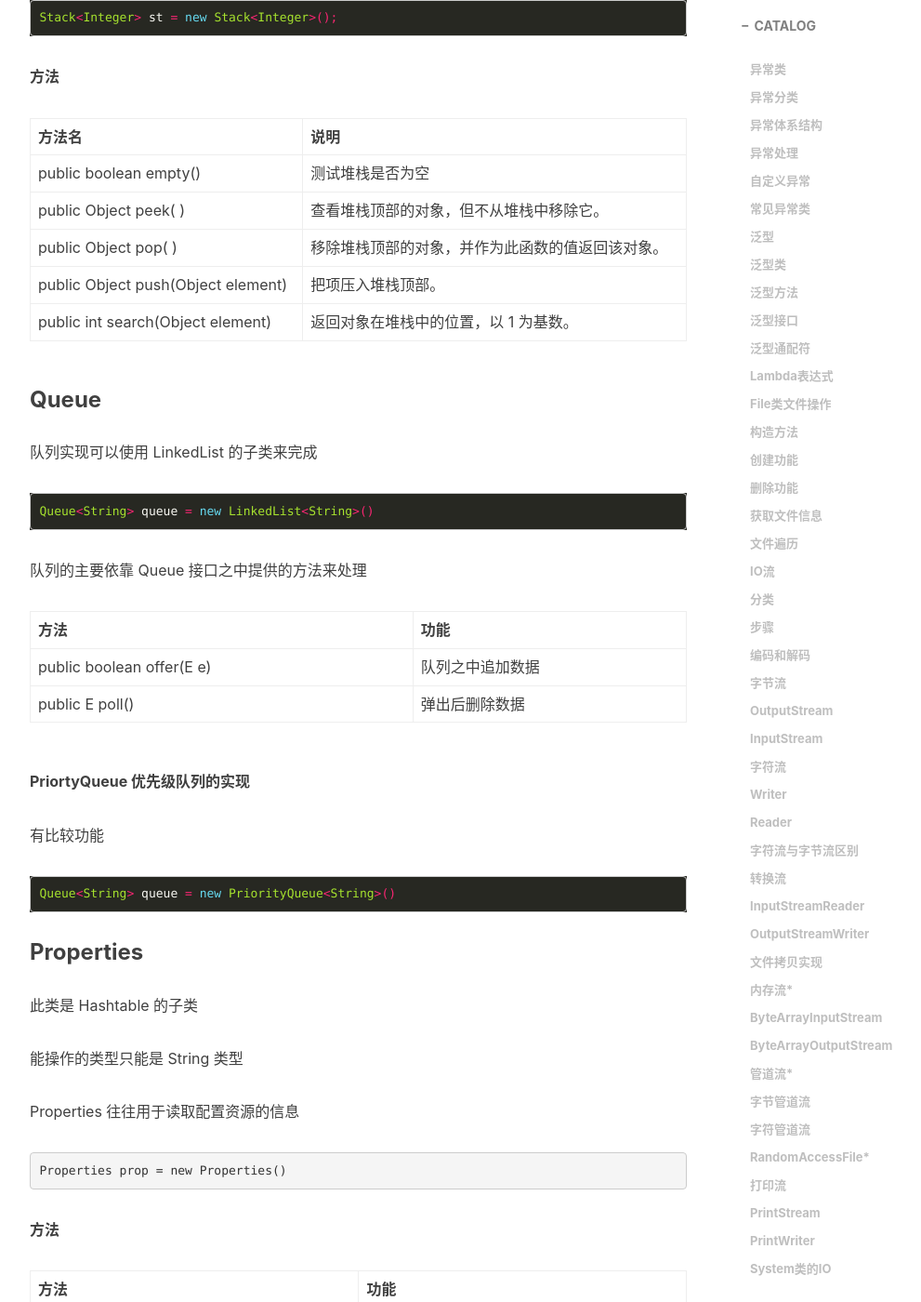
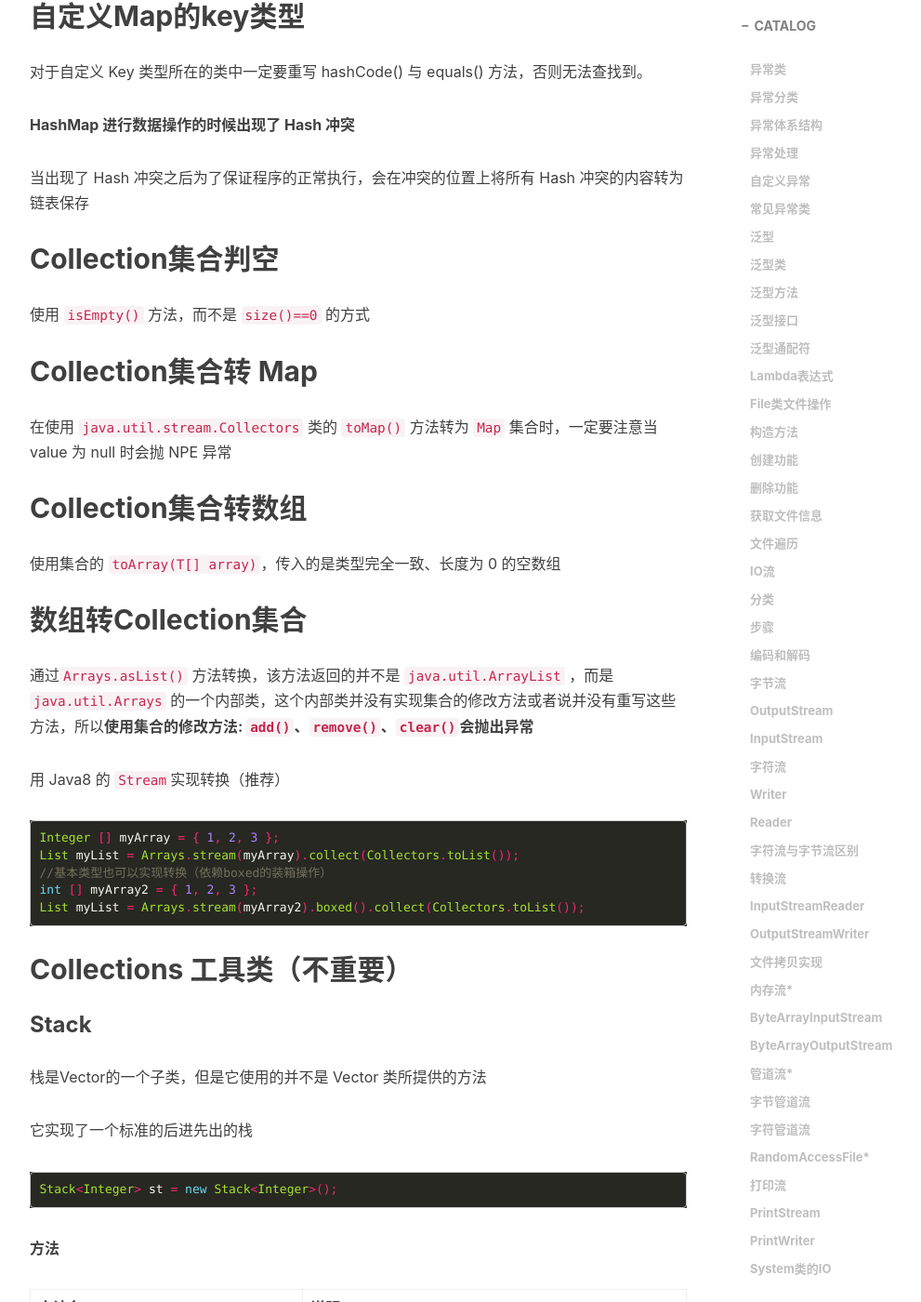
Before and after one commit to Wh0ami-hy/Wh0ami-hy.github.io, a Jekyll site: the page built from _posts/2023-02-12-Java中级.md, in a window 1280 px wide and 1400 px high, scrolled down 37623 px. Shown: the whole window at 93% size, without its empty margins (233-1224 px from the left). Built offline with Jekyll 4.4.1, drawn with Linux system fonts in a browser that asks for light colours; nearby versions of some CDN libraries; comment, search, counter and statistics services are not loaded; some of the changed text lies outside the part shown.

````diff
--- a/_posts/2023-02-12-Java中级.md
+++ b/_posts/2023-02-12-Java中级.md
@@ -1083,6 +1083,7 @@ c-->TreeSet-有序&唯一-底层是红黑树-自平衡的排序二叉树
 B-->B.a(HashMap-数组&链表组成)
 B-->B.b(LinkedHashMap-继承自HashMap)
 B-->B.c(TreeMap-红黑树-自平衡的排序二叉树)
+B-->B.d(Hashtable-不常用)
 ```
 
 ## Collection
@@ -1127,7 +1128,7 @@ List 本身依然属于一个接口，对于接口要想使用则一定要使用
 List<String> c = new ArrayList<String>();
 ```
 
-## ArrayList（推荐使用）
+## ArrayList（重要）
 
 ArrayList 是数组实现的集合操作
 
@@ -1318,17 +1319,17 @@ class work{
 
 ### HashSet
 
-在进行重复元素判断的时候首先利用 hashCode() 进行编码的匹配，如果该编码不存在则表示数据不存在，证明没有重复，如果该编码存在了，则进一步进行对象比较处理，如果发现重复了，则此数据是不允许保存的
+`HashSet` 会先计算对象的`hashcode`值来判断对象加入的位置，同时也会与其他加入的对象的 `hashcode` 值作比较，如果没有相符的 `hashcode`，`HashSet` 会假设对象没有重复出现。但是如果发现有相同 `hashcode` 值的对象，这时会调用`equals()`方法来检查 `hashcode` 相等的对象是否真的相同。如果两者相同，`HashSet` 就不会让加入操作成功
 
 ### 总结
 
 在 Java 程序之中真正的重复元素的判断处理利用的就是 hashCode() 与 equals() 两个方法共同作用完成的，而只有在排序要求情况下 TreeSet 才会利用Comparable 接口来实现。
 
-## 集合的输出
+## Collection 集合的遍历
 
 一共有四种输出迭代输出形式：Iterator迭代输出、ListIterator 双向迭代输出、Enumeration 枚举输出、foreach 输出，其中Iterator迭代输出使用最多
 
-### Iterator
+### Iterator（重要）
 
 只允许由前向后实现输出
 
@@ -1471,7 +1472,7 @@ public interface Map<K,V>  // K为键的类型，V为值的类型
 
 开发之中需要通过 Map 集合的子类来进行接口对象的实例化，而常用的子类：HashMap、Hashtable、TreeMap、LinkedHashMap 。其中HashMap使用频率最高
 
-## HashMap
+## HashMap（重要）
 
 无序存储
 
@@ -1499,7 +1500,7 @@ System.out.println(map.put("ggg",4));// 键重复，返回旧的数据 3
 
 ### HashMap 的工作原理
 
-从JDK 1.8开始，HashMap的实现出现了改变，HashMap内部类提供有一个重要的常量`static final int TREEIFY_THRESHOLD = 8`，如果保存的数据个数没有超过该值，则使用链表形式存储，若超过，则将链表转为红黑树以实现树的平衡，保证数据的查询性能
+从JDK 1.8开始，HashMap的实现出现了改变，HashMap内部类提供有一个重要的常量`static final int TREEIFY_THRESHOLD = 8`，当链表长度小于阈值（默认为 8）时，则使用链表形式存储，若超过，则将链表转为红黑树以实现树的平衡，保证数据的查询性能
 
 ## LinkedHashMap
 
@@ -1515,17 +1516,29 @@ Map<String,Integer> map = new LinkedHashMap<String,Integer>();
 
 进行数据存储的时候设置的 kev 或 value 都不允许为 null，否则会出现 NullPointerException 异常。
 
-### **HashMap与Hashtable的区别**
-
-HashMap中的方法都属于异步操作( 非线程安全)，HashMap中允许保存有null数据
-
-Hashtable中的方法都属于同步方法(线程安全)，Hashtable中不允许保存null数据
+## HashMap和Hashtable 区别
+
+HashMap中的方法都属于异步操作（非线程安全），HashMap中允许保存有null数据
+
+Hashtable中的方法都属于同步方法（线程安全），Hashtable中不允许保存null数据
+
+##  HashMap 和 TreeMap 区别
+
+相比于`HashMap`来说 `TreeMap` 主要多了对集合中的元素根据键排序的能力以及对集合内元素的搜索的能力
+
+## HashMap 多线程操作导致死循环问题
+
+不建议在多线程下使用 HashMap,因为多线程下使用 HashMap 还是会存在其他问题比如数据丢失。并发环境下推荐使用 ConcurrentHashMap
+
+**ConcurrentHashMap**
+
+是Java中的一个线程安全的哈希表实现。它是HashMap 的一个并发版本，支持高并发的读写操作。与HashMap 不同的是ConcurrentHashMap 的读操作不需要加锁，因此可以实现高并发的读操作。同时，ConcurrentHashMap 的写操作也是线程安全的，可以保证数据的一致性
 
 ## Map.Entry接口
 
 Map.Entry 的主要作用就是作为一个Key 和 Value 的包装类型使用
 
-## Map集合的输出
+## Map集合的遍历
 
 ### 利用Iterator
 
@@ -1561,7 +1574,33 @@ public static void main(String[] args) throws Exception {
 
 当出现了 Hash  冲突之后为了保证程序的正常执行，会在冲突的位置上将所有 Hash 冲突的内容转为链表保存
 
-## 集合工具类
+## Collection集合判空
+
+使用 `isEmpty()` 方法，而不是 `size()==0` 的方式
+
+## Collection集合转 Map
+
+在使用 `java.util.stream.Collectors` 类的 `toMap()` 方法转为 `Map` 集合时，一定要注意当 value 为 null 时会抛 NPE 异常
+
+## Collection集合转数组
+
+使用集合的 `toArray(T[] array)`，传入的是类型完全一致、长度为 0 的空数组
+
+## 数组转Collection集合
+
+通过`Arrays.asList()` 方法转换，该方法返回的并不是 `java.util.ArrayList` ，而是 `java.util.Arrays` 的一个内部类，这个内部类并没有实现集合的修改方法或者说并没有重写这些方法，所以**使用集合的修改方法: `add()`、`remove()`、`clear()`会抛出异常**
+
+用 Java8 的 `Stream`实现转换（推荐）
+
+```java
+Integer [] myArray = { 1, 2, 3 };
+List myList = Arrays.stream(myArray).collect(Collectors.toList());
+//基本类型也可以实现转换（依赖boxed的装箱操作）
+int [] myArray2 = { 1, 2, 3 };
+List myList = Arrays.stream(myArray2).boxed().collect(Collectors.toList());
+```
+
+## Collections 工具类（不重要）
 
 ### Stack
 
````
Also changed, not shown: other parts of _posts/2023-02-12-Java中级.md (+2 -2 lines).
